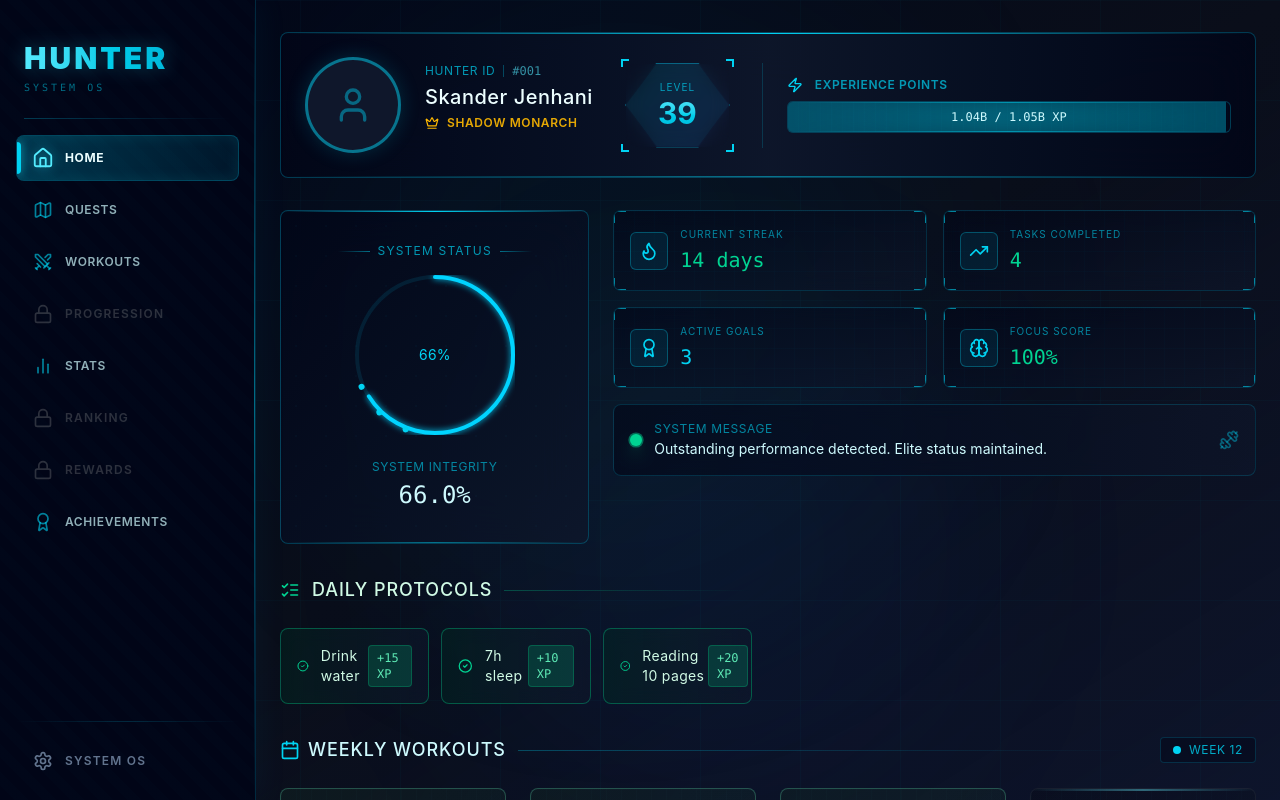
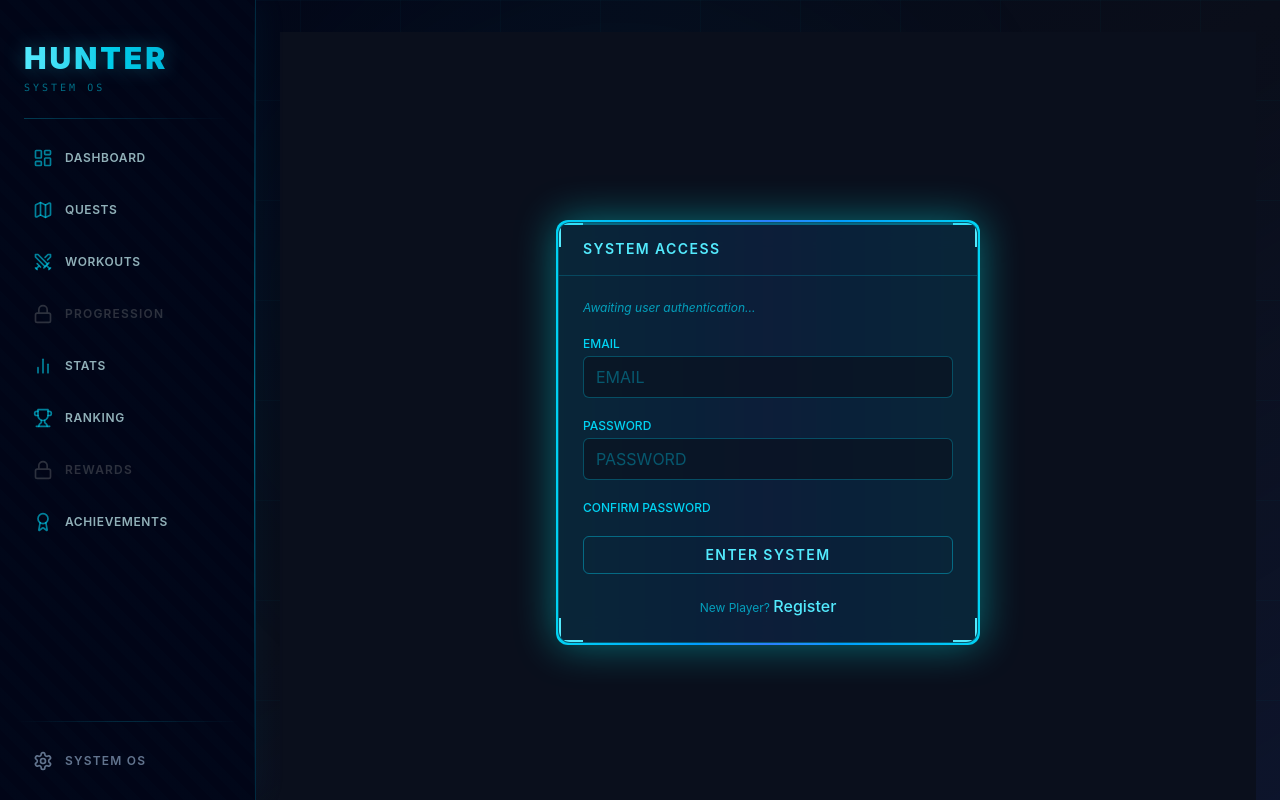
Before and after one commit to Kendsar/Solo-leveling, a React (Vite) app: page /auth in a window 1280 px wide. Before the commit this address led to /. Built offline with nearby package versions, Linux system fonts and the light colour scheme.

Commit message:
DEV: Auth system + notifications

```diff
--- a/package.json
+++ b/package.json
@@ -1,5 +1,5 @@
 {
-  "name": "@figma/my-make-file",
+  "name": "shadow-arena",
   "private": true,
   "version": "0.0.1",
   "type": "module",
--- a/src/app/App.tsx
+++ b/src/app/App.tsx
@@ -9,6 +9,7 @@ import { Menu } from "lucide-react";
 
 import { GoalsPanel } from "./components/GoalsPanel";
 import { processGoalsData } from "./utils/processHunterData";
+import AuthSystemPanel from "./components/ui/authSystemPanel";
 
 
 export default function App() {
@@ -62,11 +63,13 @@ export default function App() {
 
           <div className="container mx-auto px-4 md:px-6 py-6 md:py-8 max-w-[1600px] flex-1">
             <Routes>
-              <Route path="/" element={<Dashboard />} />
+              <Route path="/auth" element={<AuthSystemPanel />} />
+              <Route path="/dashboard" element={<Dashboard />} />
               <Route path="/quests" element={<GoalsPanel goals={goalsData} />} />
               <Route path="/workouts" element={<PlaceholderPage title="Workouts" />} />
               <Route path="/stats" element={<PlaceholderPage title="Stats" />} />
               <Route path="/achievements" element={<AchievementsPage />} />
+              <Route path="/ranking" element={<PlaceholderPage title="Ranking" />} />
               <Route path="/system" element={<SoloLevelingNotification />} />
               {/* Catch-all for undefined or locked routes */}
               <Route path="*" element={<Navigate to="/" replace />} />
--- a/src/app/components/Sidebar.tsx
+++ b/src/app/components/Sidebar.tsx
@@ -2,6 +2,7 @@ import { motion } from "motion/react";
 import { NavLink, useLocation } from "react-router";
 import {
   Home,
+  LayoutDashboard,
   Map,
   Swords,
   TrendingUp,
@@ -22,12 +23,12 @@ interface NavItem {
 }
 
 const navItems: NavItem[] = [
-  { name: "Home", path: "/", icon: Home },
+  { name: "Dashboard", path: "/dashboard", icon: LayoutDashboard },
   { name: "Quests", path: "/quests", icon: Map },
   { name: "Workouts", path: "/workouts", icon: Swords },
   { name: "Progression", path: "/progression", icon: TrendingUp, locked: true },
   { name: "Stats", path: "/stats", icon: BarChart2 },
-  { name: "Ranking", path: "/ranking", icon: Trophy, locked: true },
+  { name: "Ranking", path: "/ranking", icon: Trophy},
   { name: "Rewards", path: "/rewards", icon: Gift, locked: true },
   { name: "Achievements", path: "/achievements", icon: Award },
 ];
--- /dev/null
+++ b/src/app/components/ui/authSystemPanel.tsx
@@ -0,0 +1,196 @@
+import { useState } from 'react';
+import type { AuthCredentials, SignUpCredentials } from '../../../models/auth';
+
+const AuthSystemPanel = () => {
+  const [isSignUp, setIsSignUp] = useState(false);
+
+  const [form, setForm] = useState<AuthCredentials | SignUpCredentials>({
+    email: '',
+    password: '',
+    confirmPassword: '',
+    username: '',
+    ...(isSignUp && { confirmPassword: '' }),
+  });
+
+  const [error, setError] = useState<string | null>(null);
+
+  const handleChange = (field: string, value: string) => {
+    setForm((prev) => ({
+      ...prev,
+      [field]: value,
+    }));
+  };
+
+  const validate = () => {
+    if (!form.email) return 'Email is required';
+
+    if (form.password.length < 8) {
+      return 'Password must be at least 8 characters';
+    }
+
+    if (isSignUp) {
+      const signUpForm = form as SignUpCredentials;
+
+      if (!signUpForm.confirmPassword) {
+        return 'Please confirm your password';
+      }
+
+      if (signUpForm.password !== signUpForm.confirmPassword) {
+        return 'Passwords do not match';
+      }
+    }
+
+    return null;
+  };
+
+  const handleSubmit = async () => {
+    const validationError = validate();
+
+    if (validationError) {
+      setError(validationError);
+      return;
+    }
+
+    setError(null);
+
+    // 🔥 READY FOR SUPABASE
+    if (isSignUp) {
+      console.log('Register:', form);
+    } else {
+      console.log('Login:', form);
+    }
+  };
+
+  return (
+    <div className="flex items-center justify-center min-h-screen bg-[#0a0f1c]">
+      <div
+        style={{ display: 'inline-flex', width: '90%', maxWidth: '424px' }}
+        className="relative p-[2px] rounded-xl bg-gradient-to-r from-cyan-400 via-blue-500 to-cyan-400 shadow-[0_0_40px_rgba(0,255,255,0.4)]"
+      >
+        <div className="relative w-[420px] rounded-xl bg-[#0b1324]/90 backdrop-blur-md border border-cyan-400/30 overflow-hidden">
+          {/* Corner accents */}
+          <div className="absolute top-0 left-0 w-6 h-6 border-t-2 border-l-2 border-cyan-300"></div>
+          <div className="absolute top-0 right-0 w-6 h-6 border-t-2 border-r-2 border-cyan-300"></div>
+          <div className="absolute bottom-0 left-0 w-6 h-6 border-b-2 border-l-2 border-cyan-300"></div>
+          <div className="absolute bottom-0 right-0 w-6 h-6 border-b-2 border-r-2 border-cyan-300"></div>
+
+          {/* Header */}
+          <div className="flex items-center gap-3 px-6 py-4 border-b border-cyan-400/20">
+            <h2 className="text-cyan-300 tracking-widest text-sm font-semibold">
+              SYSTEM ACCESS
+            </h2>
+          </div>
+
+          {/* Content */}
+          <div className="px-6 py-6 space-y-5 text-cyan-100 text-sm">
+            {/* System message */}
+            <p className="text-xs text-cyan-400/70 italic">
+              Awaiting user authentication...
+            </p>
+
+            {/* ERROR */}
+            {error && (
+              <div className="text-red-400 text-xs border border-red-400/30 bg-red-500/10 px-3 py-2 rounded">
+                {error}
+              </div>
+            )}
+
+            {/* Username (Sign Up only) */}
+            {isSignUp && (
+              <div className="flex flex-col gap-1">
+                <label className="text-cyan-400 text-xs">USERNAME</label>
+                <input
+                  type="text"
+                  placeholder="USERNAME"
+                  value={(form as SignUpCredentials).username || ''}
+                  onChange={(e) => handleChange('username', e.target.value)}
+                  className="bg-[#0a0f1c]/60 border border-cyan-400/30 rounded-md px-3 py-2 text-cyan-100 placeholder:text-cyan-500/40 focus:outline-none focus:border-cyan-300 focus:shadow-[0_0_10px_rgba(0,255,255,0.3)]"
+                />
+              </div>
+            )}
+
+            {/* Email */}
+            <div className="flex flex-col gap-1">
+              <label className="text-cyan-400 text-xs">EMAIL</label>
+              <input
+                type="email"
+                placeholder="EMAIL"
+                value={form.email}
+                onChange={(e) => handleChange('email', e.target.value)}
+                className="bg-[#0a0f1c]/60 border border-cyan-400/30 rounded-md px-3 py-2 text-cyan-100 placeholder:text-cyan-500/40 focus:outline-none focus:border-cyan-300 focus:shadow-[0_0_10px_rgba(0,255,255,0.3)]"
+              />
+            </div>
+
+            {/* Password */}
+            <div className="flex flex-col gap-1">
+              <label className="text-cyan-400 text-xs">PASSWORD</label>
+              <input
+                type="password"
+                placeholder="PASSWORD"
+                value={form.password}
+                onChange={(e) => handleChange('password', e.target.value)}
+                className="bg-[#0a0f1c]/60 border border-cyan-400/30 rounded-md px-3 py-2 text-cyan-100 placeholder:text-cyan-500/40 focus:outline-none focus:border-cyan-300 focus:shadow-[0_0_10px_rgba(0,255,255,0.3)]"
+              />
+            </div>
+
+            {/* Confirm Password */}
+            <div className="flex flex-col gap-1">
+              <label className="text-cyan-400 text-xs">CONFIRM PASSWORD</label>
+              {isSignUp && (
+                <input
+                  type="password"
+                  placeholder="CONFIRM PASSWORD"
+                  value={(form as SignUpCredentials).confirmPassword || ''}
+                  onChange={(e) =>
+                    handleChange('confirmPassword', e.target.value)
+                  }
+                  className="bg-[#0a0f1c]/60 border border-cyan-400/30 rounded-md px-3 py-2 text-cyan-100 placeholder:text-cyan-500/40 focus:outline-none focus:border-cyan-300 focus:shadow-[0_0_10px_rgba(0,255,255,0.3)]"
+                />
+              )}
+            </div>
+
+            {/* Button */}
+            <button
+              onClick={handleSubmit}
+              className="w-full py-2 rounded-md border border-cyan-400/40 text-cyan-300 tracking-widest text-sm font-semibold hover:bg-cyan-400/10 hover:shadow-[0_0_12px_rgba(0,255,255,0.4)]"
+            >
+              {isSignUp ? 'REGISTER' : 'ENTER SYSTEM'}
+            </button>
+
+            {/* Toggle */}
+            <div className="text-center text-xs text-cyan-400/70">
+              {isSignUp ? (
+                <>
+                  Already a Player?{' '}
+                  <button
+                    onClick={() => setIsSignUp(false)}
+                    className="text-cyan-300"
+                  >
+                    Sign In
+                  </button>
+                </>
+              ) : (
+                <>
+                  New Player?{' '}
+                  <button
+                    onClick={() => setIsSignUp(true)}
+                    className="text-cyan-300"
+                  >
+                    Register
+                  </button>
+                </>
+              )}
+            </div>
+          </div>
+
+          {/* Scan line */}
+          <div className="absolute inset-0 pointer-events-none overflow-hidden">
+            <div className="w-full h-[2px] bg-cyan-400/40 animate-scan"></div>
+          </div>
+        </div>
+      </div>
+    </div>
+  );
+};
+
+export default AuthSystemPanel;
--- a/src/app/components/ui/notification.tsx
+++ b/src/app/components/ui/notification.tsx
@@ -38,7 +38,7 @@ const SoloLevelingNotification = () => {
                         {/* Item 1 */}
                         <div className="flex items-center justify-between">
                             <span className="opacity-80">
-                                • You've become a Player.
+                                • Congratulations on becoming a Player.
                             </span>
                             <div className="w-3 h-3 border border-cyan-400 rounded-sm"></div>
                         </div>
--- /dev/null
+++ b/src/app/pages/systemAccessPage.tsx
@@ -0,0 +1,8 @@
+import AuthSystemPanel from "../components/ui/authSystemPanel";
+
+export function SystemAccessPage() {
+
+    return (
+        <AuthSystemPanel />
+    );
+}
--- /dev/null
+++ b/src/models/auth.ts
@@ -0,0 +1,12 @@
+export interface AuthCredentials {
+    email: string;
+    password: string;
+}
+
+export interface SignUpCredentials extends AuthCredentials {
+    confirmPassword: string;
+}
+
+export interface AuthError {
+    message: string;
+}
```
Also changed, not shown: 1 other file (tests, documents, lock files or other folders).
